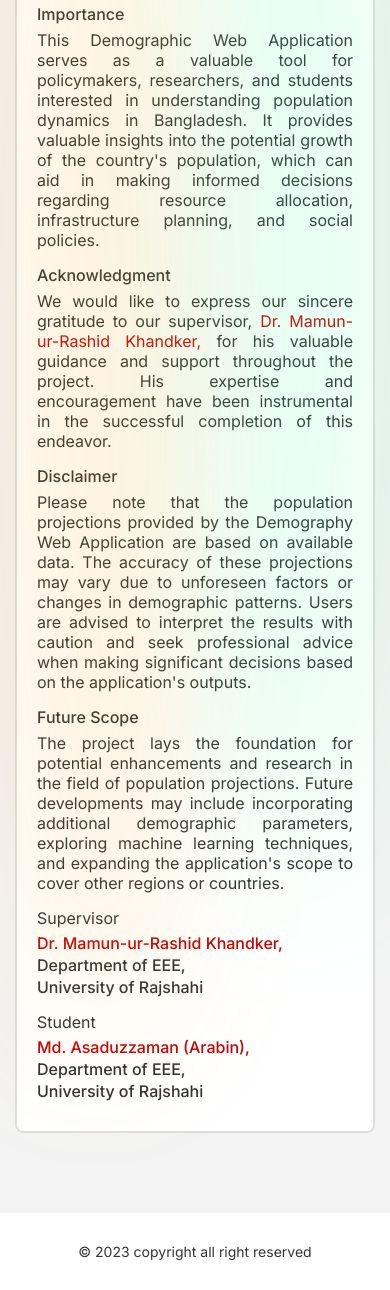
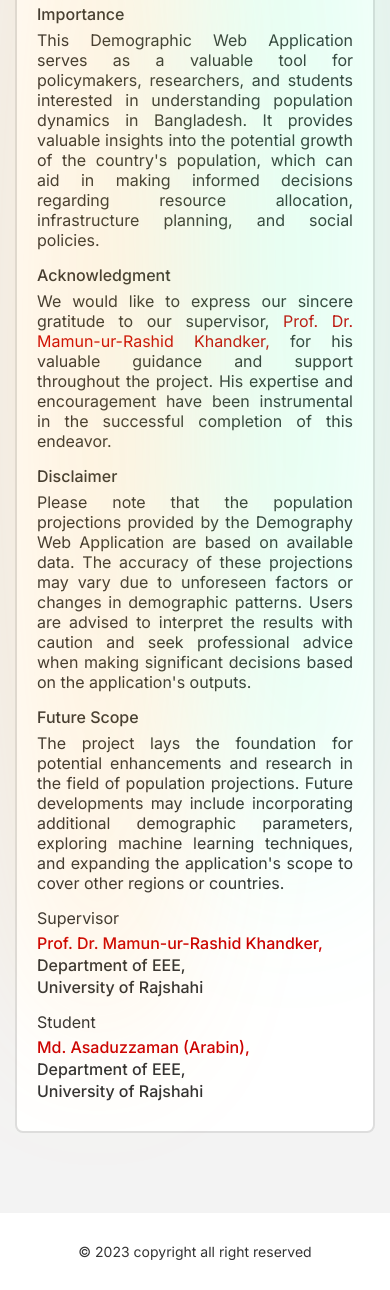
Before and after one commit to azn-arabin/Demography, a Next.js app: page /about in a window 390 px wide. Shown: the part 670-1960 px from the top of the page. Built offline with nearby package versions, Linux system fonts and the light colour scheme; no server answers.

Commit message:
Fixed some little issue

```diff
--- a/src/component/about/description.js
+++ b/src/component/about/description.js
@@ -46,7 +46,7 @@ const Description = () => {
             "http://rurfid.ru.ac.bd/ru_profile/public/teacher/25400487/profile"
           }
         >
-          Dr. Mamun-ur-Rashid Khandker,
+          Prof. Dr. Mamun-ur-Rashid Khandker,
         </ExternalLink>{" "}
         for his valuable guidance and support throughout the project. His
         expertise and encouragement have been instrumental in the successful
--- a/src/component/about/indrotuctions.js
+++ b/src/component/about/indrotuctions.js
@@ -12,7 +12,7 @@ const Introductions = () => {
             "http://rurfid.ru.ac.bd/ru_profile/public/teacher/25400487/profile"
           }
         >
-          Dr. Mamun-ur-Rashid Khandker,
+          Prof. Dr. Mamun-ur-Rashid Khandker,
         </ExternalLink>
       </Introduction>
       <Introduction title={"Student"}>
--- a/src/styles/about.module.css
+++ b/src/styles/about.module.css
@@ -50,7 +50,8 @@
 
 .introductions {
   display: flex;
-  justify-content: space-between;
+  flex-direction: column;
+  gap: 15px;
 }
 
 .introduction {
@@ -85,13 +86,6 @@
   }
 }
 
-@media (max-width: 767px) {
-  .introductions {
-    flex-direction: column;
-    gap: 15px;
-  }
-}
-
 @media (max-width: 500px) {
   .description {
     padding: 30px 20px;
```
Also changed, not shown: src/constants/index.js (deleted, +0 -9 lines), 1 other file (tests, documents, lock files or other folders).
